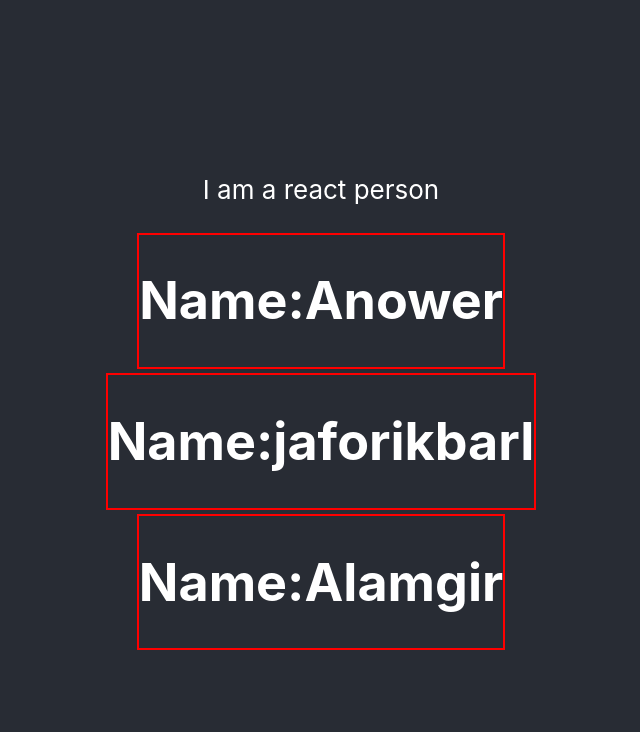
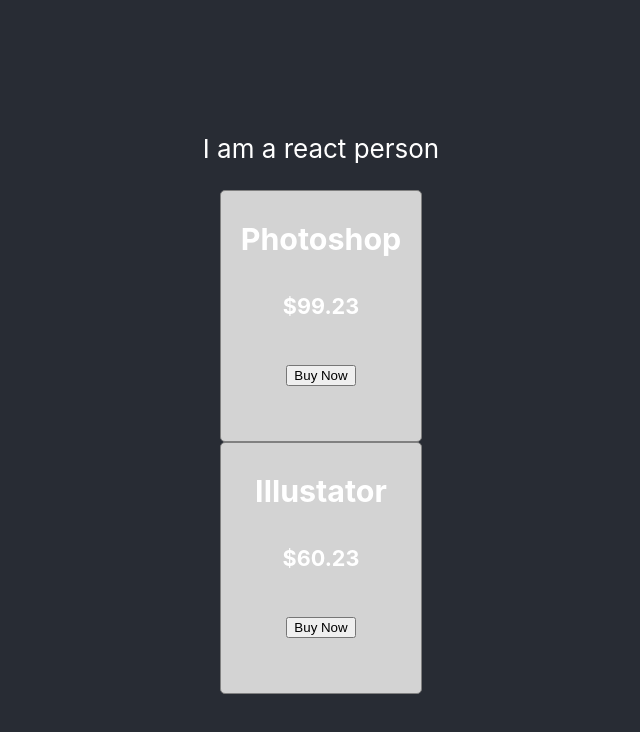
Before and after one commit to farookhridoy/react-core-concepts, a React (Create React App) app: page / in a window 1280 px wide. Shown: the top 732 px of the page, without its empty margins (319-959 px from the left). Built offline with nearby package versions, Linux system fonts and the light colour scheme.

Commit message:
Pass object to components and access object

```diff
--- a/src/App.js
+++ b/src/App.js
@@ -5,29 +5,45 @@
 
 
 function App() {
-
-  const nayok = ['Anower', 'jaforikbarl', 'Alamgir', 'Salman Shah'];
+  const products = [
+    { name: 'Photoshop', price: '$99.23' },
+    { name: 'Illustator', price: '$60.23' },
+    { name: 'Pdf Reader', price: '$80.23' },
+  ];
 
   return (
     <div className="App">
       <header className="App-header">
         <p>I am a react person </p>
-        <Person name={nayok[0]}></Person>
-        <Person name={nayok[1]}></Person>
-        <Person name={nayok[2]}></Person>
+
+        <Products product={products[0]}></Products>
+        <Products product={products[1]}></Products>
 
       </header>
     </div>
   );
 }
 
+function Products(props) {
+  const productStyle = {
+    border: '1px solid gray',
+    borderRadius: '5px',
+    backgroundColor: 'lightgray',
+    height :'250px',
+    width :'200px',
+    float :'left',
+  }
 
-function Person(props) {
+  const { name, price } = props.product;
+
+  //console.log(name, price);
+
   return (
-    <div style={{border:'2px solid red', margin:'2px'}}>
-      <h1>Name:{ props.name}</h1>
+    <div style={productStyle}>
+      <h3>{name }</h3>
+      <h5>{price }</h5>
+      <button>Buy Now</button>
     </div>
   );
 }
-
 export default App;
```
